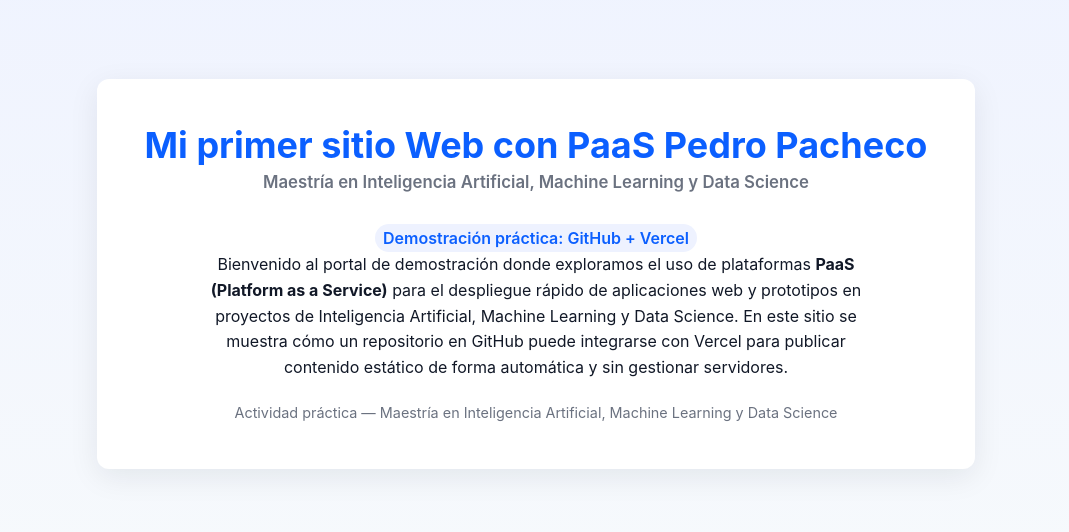
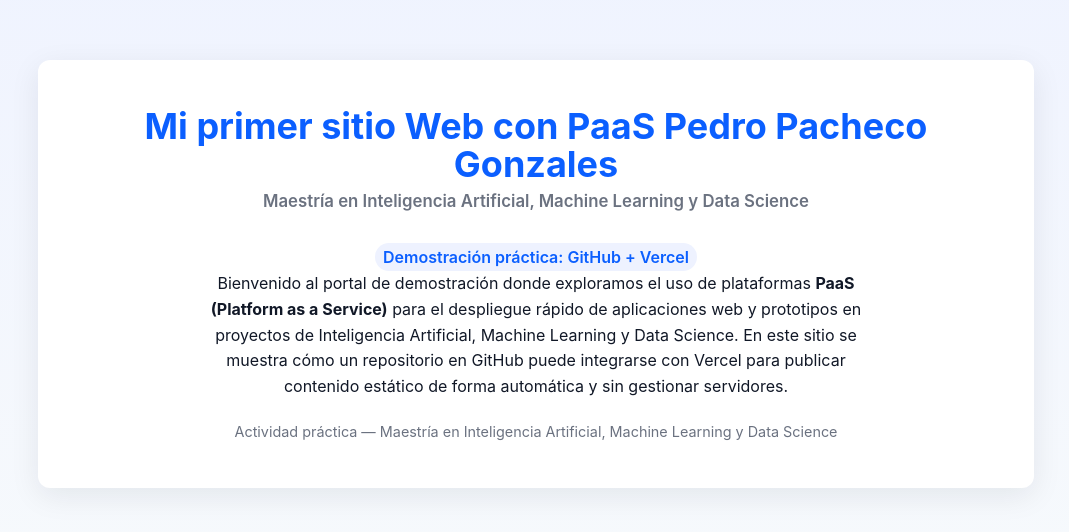
Before and after one commit to pitpacheco/demo-pass-ia, a plain HTML site: page index.html in a window 1280 px wide. Shown: the part 158-690 px from the top of the page, without its empty margins (104-1173 px from the left). Drawn offline with Linux system fonts and the light colour scheme.

Commit message:
Update main title in index.html

```diff
--- a/index.html
+++ b/index.html
@@ -18,7 +18,7 @@
 </head>
 <body>
   <main class="container" role="main" aria-labelledby="main-title">
-    <h1 id="main-title">Mi primer sitio Web con PaaS Pedro Pacheco</h1>
+    <h1 id="main-title">Mi primer sitio Web con PaaS Pedro Pacheco Gonzales</h1>
     <h2>Maestría en Inteligencia Artificial, Machine Learning y Data Science</h2>
     <div class="badge">Demostración práctica: GitHub + Vercel</div>
     <p>
```
